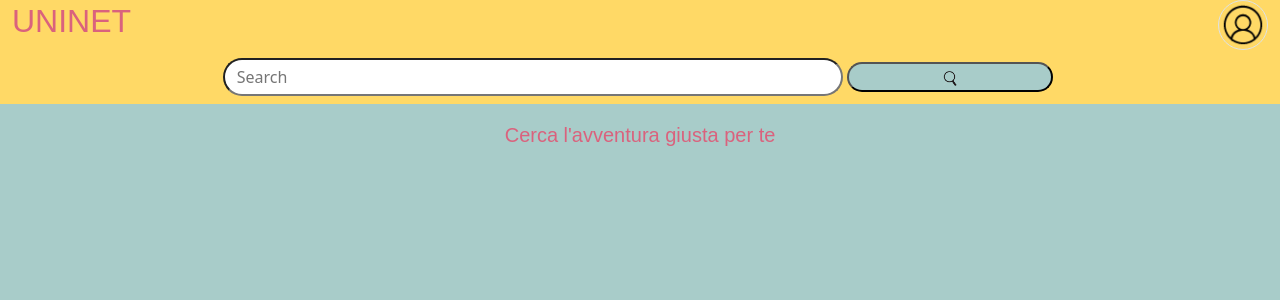
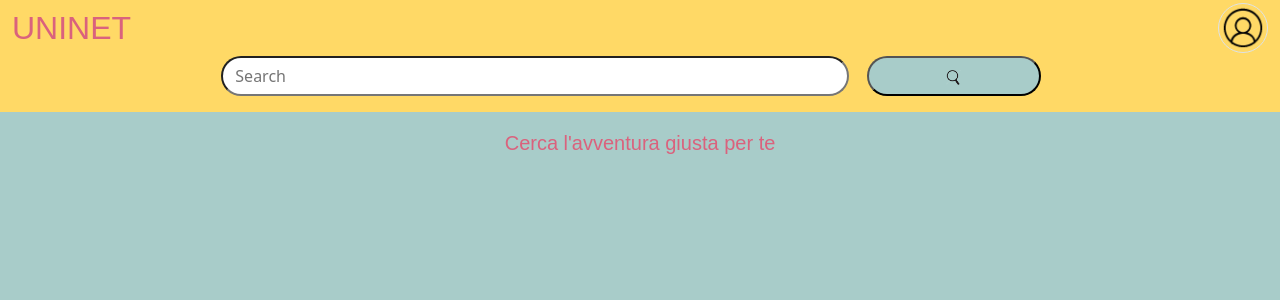
Before and after one commit to FedeMariani18/Web-Tech-Project, a PHP site: page / in a window 1280 px wide. Shown: the top 300 px of the page. Run offline with PHP 8.4, Linux system fonts and the light colour scheme; data that the repository does not hold is empty; some web fonts are replaced.

Commit message:
some style editation

```diff
--- a/css/style.css
+++ b/css/style.css
@@ -18,10 +18,12 @@ header{
     background-color: var(--first-color);
 }
 
-header h1{
+header h1 a{
     font-size: clamp(1rem, 5vw, 2rem);
     font-family: "BBH Bartle", sans-serif;
     color: var(--third-color);
+
+    transition: transform 0.2s ease, box-shadow 0.2s ease;
 }
 
 header nav img{
@@ -53,20 +55,37 @@ nav.profile-icon-nav img[src="resources/user_icon.png"]{
     transition: transform 0.2s ease;
 }
 
-header form button{
+header form > .row {
+    height: 40px;
+    align-items: center;
+}
+
+header form div div {
+    height: 100%;
+}
+
+header form input,
+header form button {
+    height: 100%;
+    box-sizing: border-box;
+}
+
+header form button {
     background-color: var(--second-color);
-    border-color: black;
-    color: black;
 
     transition: transform 0.2s ease, box-shadow 0.2s ease;
+
 }
 
-header form button img{
+header form button img {
     width: 15px;
     height: 15px;
 }
 
-header form button:hover, body footer div button:hover, body main article:hover {
+header h1 a:hover,
+header form button:hover,
+body footer div button:hover,
+body main article:hover {
     transform: scale(1.05);
     box-shadow: 3px 3px rgb(0 0 0 / 40%);
 }
@@ -105,6 +124,11 @@ body main article{
     height: 100%;
 
     transition: transform 0.2s ease, box-shadow 0.2s ease;
+}
+
+body main article img{
+    max-height: 200px;
+    object-fit: cover;
 }
 
 body+nav{
--- a/index.php
+++ b/index.php
@@ -21,7 +21,7 @@ $templateParams["js"] = array("js/index.js");
         <meta name="viewport" content="width=device-width, initial-scale=1.0" />
     </head>
     <body>
-        <header class="container-fluid">
+        <header class="container-fluid pb-3">
             <div class="row align-items-center">
                 <h1 class="col-2 col-md-6"><a href="index.php" style="color:#DA627D; text-decoration:none;">UNINET</a></h1>
                 <div class="col-10 col-md-6">
@@ -34,9 +34,13 @@ $templateParams["js"] = array("js/index.js");
             </div>
 
             <form class="container-fluid" role="search" id="searchForm">
-                <div class="row justify-content-center p-2">
+                <div class="row justify-content-center">
                     <input class="col-6 rounded-5" id="search" type="search" placeholder="Search" aria-label="Search"/>
-                    <button class="col-2 rounded-5 m-1" type="submit"><img src="resources/magnifying_glass_icon.png" alt="icona della lente d'ingrandimento"></button>
+                    <div class="col-2">
+                        <div class="row justify-content-center">
+                            <button class="col-10 rounded-5" type="submit"><img src="resources/magnifying_glass_icon.png" alt="icona della lente d'ingrandimento"></button>
+                        </div>
+                    </div>
                 </div>
             </form>
 
--- a/js/index.js
+++ b/js/index.js
@@ -2,15 +2,17 @@ function createPost(posts){
     let result = "";
 
     for(let i=0; i < posts.length; i++){
+        let data = new Date(posts[i]["data_ora"]);
+
         let postHTML = `
-        <div class="col-10 col-lg-4 p-3 p-md-4">
-                <a class="link-underline link-underline-opacity-0 text-reset" href="post.php?id=${posts[i]["id"]}">
-                    <article class="row rounded-5 border border-black border-1">
-                        <img class="col-5 img-fluid rounded-start-5 p-0" src="${posts[i]["foto"]}" alt="immagine del annuncio">
-                        <div class="col-7">
-                                <h5 class="card-title">${posts[i]["titolo"]}</h5>
-                                <p class="card-text">${posts[i]["descrizione"]}</p>
-                                <p class="card-text"><small class="text-body-secondary">#${posts[i]["nome_categoria"]}</small></p>
+        <div class="col-10 col-lg-3 p-3 p-md-4">
+            <a class="flex-container link-underline link-underline-opacity-0 text-reset" href="post.php?id=${posts[i]["id"]}">
+                <article class="row rounded-5 border border-black border-1 ">
+                    <img class="img-fluid p-0" src="${posts[i]["foto"]}" alt="immagine del annuncio">
+                    <div class="">
+                        <h4 class="card-title m-0">${posts[i]["titolo"]}</h4>
+                        <p class="card-text m-0 text-align-start">${data.toLocaleString()}</p>
+                        <p class="card-text text-secondary m-0 text-align-start">#${posts[i]["nome_categoria"]}</p>
                     </div>
                 </article>
             </a>
@@ -45,8 +47,7 @@ function createUser(users, id_user_logged){
                     </div>
                 </article>
             </a>
-            </div>
-        `;
+        </div>`;
         result += postHTML;
     }
     return result;
--- a/js/notification.js
+++ b/js/notification.js
@@ -44,7 +44,7 @@ function getNotificationData(notification) {
             break;
         case "POST_ELIMINATO":
             data['image'] = "partecipation";
-            data['testo'] = "Un post a cui partecipavi è stato eliminato, post: ";
+            data['testo'] = " Un post a cui partecipavi è stato eliminato, post: ";
             break;
         default:
             break;
--- a/like-page.php
+++ b/like-page.php
@@ -33,9 +33,11 @@ $templateParams["js"] = array("js/like.js");
             </div>
         </header>
 
-        <main class="container-fluid secondary-subtle py-3">
+        <main class="container-fluid">
             <h5 class="mb-3">Annunci preferiti:</h5>
-
+            <div class="row justify-content-center m-0" id="posts-container">
+                <!-- il metodo getPostData() in index.js prende il div con id posts-container e ci aggiunge dentro i post. -->
+            </div>
         </main>
         <?php
         if(isset($templateParams["js"])):
```
Also changed, not shown: js/like.js (+12 -18 lines). Lines whose indentation alone changed are shown as unchanged.
